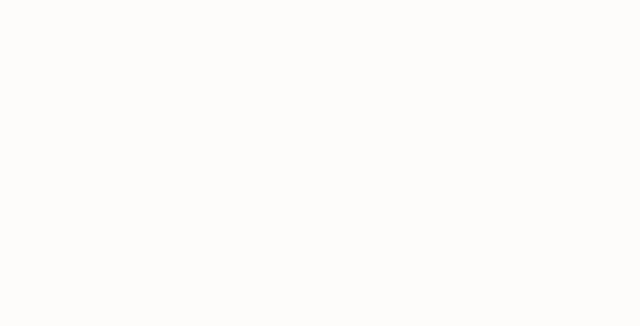
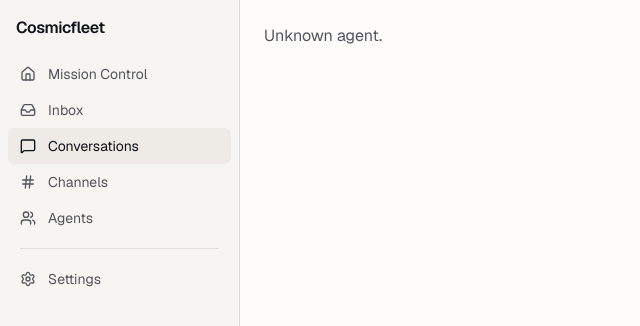
Before and after one commit to RayCosmiclan/cosmiclan, a Next.js app: page /conversations/1 in a window 1280 px wide. Before the commit this address had no page. Shown: the top 326 px of the page, without its empty margins (0-640 px from the left). Built offline with nearby package versions, Linux system fonts and the light colour scheme.

Commit message:
wire 1:1 conversation with agent (composer + live history)

```diff
--- a/src/app/(main)/conversations/[agent]/page.tsx
+++ b/src/app/(main)/conversations/[agent]/page.tsx
@@ -1,26 +1,32 @@
+"use client";
+
+import { useParams } from "next/navigation";
 import { AGENTS } from "@/lib/agents";
-import { notFound } from "next/navigation";
+import { useConversation } from "@/hooks/useConversation";
+import { MessageList } from "@/components/chat/MessageList";
+import { Composer } from "@/components/chat/Composer";
 
-export default async function Page({
-  params,
-}: {
-  params: Promise<{ agent: string }>;
-}) {
-  const { agent } = await params;
+export default function Page() {
+  const { agent } = useParams<{ agent: string }>();
   const a = AGENTS.find(
     (x) =>
-      x.name.toLowerCase().replace(/\s+/g, "") === agent.toLowerCase() ||
-      x.id === agent.toLowerCase(),
+      x.id === agent?.toLowerCase() ||
+      x.name.toLowerCase().replace(/\s+/g, "") === agent?.toLowerCase(),
   );
-  if (!a) notFound();
+  if (!a)
+    return <div className="p-6 text-[var(--muted-fg)]">Unknown agent.</div>;
+  const { messages, send } = useConversation(a.name);
   return (
-    <div className="mx-auto max-w-3xl p-6">
-      <h1 className="text-2xl font-semibold text-[var(--foreground)]">
-        Conversation with {a.name}
-      </h1>
-      <div className="mt-6 rounded-lg border border-[var(--border)] bg-[var(--surface-2)] p-8 text-sm text-[var(--muted-fg)]">
-        Stream D fills this in with comms.db thread + composer.
-      </div>
+    <div className="flex h-full flex-col">
+      <header className="border-b border-[var(--border)] px-5 py-4 flex items-center gap-3 flex-shrink-0">
+        <div
+          className="w-8 h-8 rounded-full flex-shrink-0"
+          style={{ backgroundColor: a.color }}
+        />
+        <h1 className="text-base font-semibold">{a.name}</h1>
+      </header>
+      <MessageList messages={messages} />
+      <Composer onSend={send} placeholder={`Message ${a.name}...`} />
     </div>
   );
 }
--- /dev/null
+++ b/src/hooks/useConversation.ts
@@ -0,0 +1,93 @@
+"use client";
+
+import { useEffect, useRef, useState } from "react";
+import { AGENTS } from "@/lib/agents";
+import { useAgentSocket } from "./use-agent-socket";
+
+interface Msg {
+  id: string;
+  sender: string;
+  content: string;
+  timestamp: number;
+}
+
+export function useConversation(agentName: string) {
+  const [messages, setMessages] = useState<Msg[]>([]);
+  const agentConfig = AGENTS.find(
+    (a) =>
+      a.name.toLowerCase() === agentName.toLowerCase() ||
+      a.id === agentName.toLowerCase().replace(/\s+/g, ""),
+  );
+  const agentState = useAgentSocket(agentConfig ?? AGENTS[0]!);
+  const seenIds = useRef(new Set<string>());
+
+  useEffect(() => {
+    let cancelled = false;
+    (async () => {
+      const r = await fetch(
+        `/api/comms/direct?agent=${encodeURIComponent(agentName.toLowerCase())}`,
+      );
+      if (!r.ok) return;
+      const { messages: rows } = (await r.json()) as { messages: Msg[] };
+      if (!cancelled) {
+        for (const m of rows) seenIds.current.add(m.id);
+        setMessages(rows);
+      }
+    })();
+    return () => {
+      cancelled = true;
+    };
+  }, [agentName]);
+
+  useEffect(() => {
+    const events = agentState.events;
+    if (!events.length) return;
+    const last = events[events.length - 1]!;
+    if (last.type !== "comms:received" && last.type !== "comms:sent") return;
+    const m = last.payload as {
+      id?: string;
+      from: string;
+      to: string;
+      content: string;
+      timestamp: number;
+      channelId?: string;
+    };
+    if (!m || m.channelId?.startsWith("channel:")) return;
+    const agentLower = agentName.toLowerCase();
+    const isRelevant =
+      (m.from === agentLower && m.to === "gabriel") ||
+      (m.from === "gabriel" && m.to === agentLower);
+    if (!isRelevant) return;
+    const msgId = m.id ?? `${m.from}:${m.timestamp}`;
+    if (seenIds.current.has(msgId)) return;
+    seenIds.current.add(msgId);
+    setMessages((prev) => [
+      ...prev,
+      {
+        id: msgId,
+        sender: m.from,
+        content: m.content,
+        timestamp: m.timestamp,
+      },
+    ]);
+  }, [agentState.events, agentName]);
+
+  async function send(content: string) {
+    const agentId =
+      agentConfig?.id ?? agentName.toLowerCase().replace(/\s+/g, "");
+    const r = await fetch("/api/send", {
+      method: "POST",
+      headers: { "content-type": "application/json" },
+      body: JSON.stringify({ agent: agentId, content }),
+    });
+    const { message } = (await r.json()) as { message: Msg };
+    if (message) {
+      if (!seenIds.current.has(message.id)) {
+        seenIds.current.add(message.id);
+        setMessages((prev) => [...prev, { ...message, sender: "gabriel" }]);
+      }
+    }
+  }
+
+  return { messages, send };
+}
```
